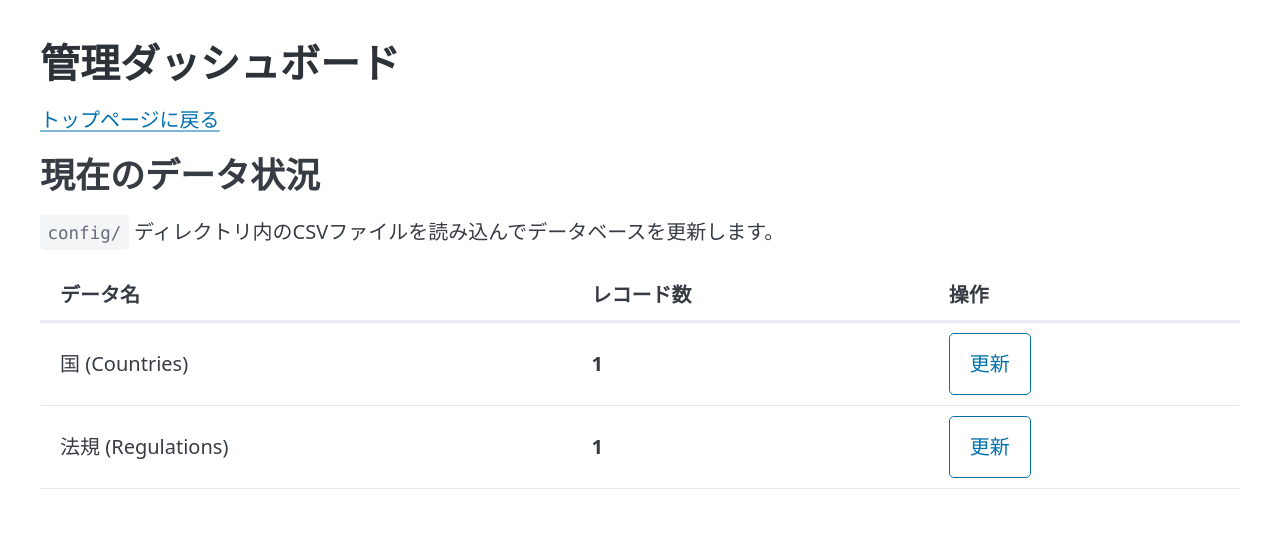
After one commit to YTommy109/useai, a FastAPI app: template src/templates/admin.html in a window 1280 px wide. The commit adds this page. Shown: the top 548 px of the page. Run offline with FastAPI, Linux system fonts and the light colour scheme; the template is opened without the code that fills it: most values are stand-ins (such as "Sample title", 1, 10 or a date in 2020); parts of the project's set-up code (start-up, migrations or seed data) failed here and were passed over.

Commit message:
feat!: csv 取り込みを管理画面として独立させる

```diff
--- a/src/db/engine.py
+++ b/src/db/engine.py
@@ -4,15 +4,11 @@
 およびアプリケーションデータベースの初期化関数を提供します。
 """
 
-import csv
 from collections.abc import AsyncIterator
-from pathlib import Path
 
 from sqlalchemy.ext.asyncio import async_sessionmaker, create_async_engine
-from sqlmodel import SQLModel, select
+from sqlmodel import SQLModel
 from sqlmodel.ext.asyncio.session import AsyncSession
-
-from src.db.models import Country, Regulation
 
 DATABASE_URL = 'sqlite+aiosqlite:///./db/app.db'
 
@@ -22,42 +18,12 @@ async_session = async_sessionmaker(engine, class_=AsyncSession, expire_on_commit
 
 
 async def init_db() -> None:
-    """データベーススキーマを初期化し、初期データを投入する。
+    """データベーススキーマを初期化する。
 
-    SQLModel メタデータで定義されたすべてのテーブルを作成し、
-    テーブルが空の場合は CSV ファイルから初期データを投入します。
-
-    この関数は以下をロードします:
-    - config/countries.csv から国データ
-    - config/regulations.csv から規制データ
+    SQLModel メタデータで定義されたすべてのテーブルを作成します。
     """
     async with engine.begin() as conn:
         await conn.run_sync(SQLModel.metadata.create_all)
-
-    async with async_session() as session:
-        # 国が存在するかチェック
-        result = await session.exec(select(Country))
-        countries = result.all()
-        if not countries:
-            csv_path = Path('config/countries.csv')
-            if csv_path.exists():
-                with open(csv_path, encoding='utf-8') as f:
-                    reader = csv.DictReader(f)
-                    for row in reader:
-                        session.add(Country(name=row['name'], continent=row['continent']))
-
-        # 規制が存在するかチェック
-        result = await session.exec(select(Regulation))  # type: ignore[arg-type]
-        regulations = result.all()
-        if not regulations:
-            csv_path = Path('config/regulations.csv')
-            if csv_path.exists():
-                with open(csv_path, encoding='utf-8') as f:
-                    reader = csv.DictReader(f)
-                    for row in reader:
-                        session.add(Regulation(name=row['name']))
-
-        await session.commit()
 
 
 async def get_session() -> AsyncIterator[AsyncSession]:
--- a/src/main.py
+++ b/src/main.py
@@ -6,6 +6,7 @@
 
 from collections.abc import AsyncIterator
 from contextlib import asynccontextmanager
+from pathlib import Path
 
 from fastapi import Depends, FastAPI, Form, Request
 from fastapi.responses import HTMLResponse
@@ -15,6 +16,7 @@ from sqlmodel.ext.asyncio.session import AsyncSession
 
 from src.db.engine import get_session, init_db
 from src.db.repository import CountryRepository, RegulationRepository
+from src.db.service import CountryService, RegulationService
 
 
 @asynccontextmanager
@@ -102,3 +104,82 @@ async def selected_regulations(
         name='selected_items.html',
         context={'items': regulations},
     )
+
+
+@app.get('/admin', response_class=HTMLResponse)
+async def admin_dashboard(
+    request: Request, session: AsyncSession = Depends(get_session)
+) -> HTMLResponse:
+    """管理ダッシュボードを表示する。
+
+    Args:
+        request: FastAPI リクエストオブジェクト。
+        session: 非同期データベースセッション。
+
+    Returns:
+        HTMLResponse: 管理ダッシュボードページ。
+    """
+    country_repo = CountryRepository(session)
+    regulation_repo = RegulationRepository(session)
+
+    country_count = await country_repo.count()
+    regulation_count = await regulation_repo.count()
+
+    return templates.TemplateResponse(
+        request=request,
+        name='admin.html',
+        context={
+            'country_count': country_count,
+            'regulation_count': regulation_count,
+        },
+    )
+
+
+@app.post('/admin/import/countries', response_class=HTMLResponse)
+async def import_countries(
+    session: AsyncSession = Depends(get_session),
+) -> HTMLResponse:
+    """config/countries.csv から国データをインポートする。
+
+    既存のデータはすべて削除され、CSVの内容で置き換えられます。
+    HTMXリクエストに対して、更新後の件数を返します。
+
+    Args:
+        session: 非同期データベースセッション。
+
+    Returns:
+        HTMLResponse: 更新後の国データ件数。
+    """
+    country_repo = CountryRepository(session)
+    service = CountryService(country_repo, session)
+
+    try:
+        count = await service.import_from_csv(Path('config/countries.csv'))
+        return HTMLResponse(str(count))
+    except FileNotFoundError:
+        return HTMLResponse('ファイルが見つかりません', status_code=404)
+
+
+@app.post('/admin/import/regulations', response_class=HTMLResponse)
+async def import_regulations(
+    session: AsyncSession = Depends(get_session),
+) -> HTMLResponse:
+    """config/regulations.csv から規制データをインポートする。
+
+    既存のデータはすべて削除され、CSVの内容で置き換えられます。
+    HTMXリクエストに対して、更新後の件数を返します。
+
+    Args:
+        session: 非同期データベースセッション。
+
+    Returns:
+        HTMLResponse: 更新後の規制データ件数。
+    """
+    regulation_repo = RegulationRepository(session)
+    service = RegulationService(regulation_repo, session)
+
+    try:
+        count = await service.import_from_csv(Path('config/regulations.csv'))
+        return HTMLResponse(str(count))
+    except FileNotFoundError:
+        return HTMLResponse('ファイルが見つかりません', status_code=404)
--- /dev/null
+++ b/src/templates/admin.html
@@ -0,0 +1,68 @@
+<!DOCTYPE html>
+<html lang="ja">
+
+<head>
+    <meta charset="UTF-8">
+    <meta name="viewport" content="width=device-width, initial-scale=1.0">
+    <title>管理画面 - UseAI</title>
+    <link rel="stylesheet" href="/static/vendor/css/pico.min.css">
+    <script src="/static/vendor/js/htmx.min.js"></script>
+    <style>
+        body {
+            padding: 20px;
+        }
+
+        .card {
+            margin-bottom: 20px;
+            padding: 20px;
+            border: 1px solid #ccc;
+            border-radius: 8px;
+        }
+    </style>
+</head>
+
+<body>
+    <main class="container">
+        <h1>管理ダッシュボード</h1>
+        <p><a href="/">トップページに戻る</a></p>
+
+        <section>
+            <h2>現在のデータ状況</h2>
+            <p><code>config/</code> ディレクトリ内のCSVファイルを読み込んでデータベースを更新します。</p>
+
+            <table role="grid">
+                <thead>
+                    <tr>
+                        <th scope="col">データ名</th>
+                        <th scope="col">レコード数</th>
+                        <th scope="col">操作</th>
+                    </tr>
+                </thead>
+                <tbody>
+                    <tr>
+                        <td>国 (Countries)</td>
+                        <td><strong id="country-count">{{ country_count }}</strong></td>
+                        <td>
+                            <button hx-post="/admin/import/countries" hx-target="#country-count" hx-swap="innerHTML"
+                                class="outline">
+                                更新
+                            </button>
+                        </td>
+                    </tr>
+                    <tr>
+                        <td>法規 (Regulations)</td>
+                        <td><strong id="regulation-count">{{ regulation_count }}</strong></td>
+                        <td>
+                            <button hx-post="/admin/import/regulations" hx-target="#regulation-count"
+                                hx-swap="innerHTML" class="outline">
+                                更新
+                            </button>
+                        </td>
+                    </tr>
+                </tbody>
+            </table>
+        </section>
+    </main>
+</body>
+
+</html>
```
Also changed, not shown: pyproject.toml (+7 -3 lines), src/db/repository.py (+52 -11 lines), src/db/service.py (added, +113 -0 lines), src/templates/index.html (+9 -10 lines), tests/test_admin_import.py (added, +113 -0 lines), tests/test_main.py (+4 -5 lines), db/app.db.
